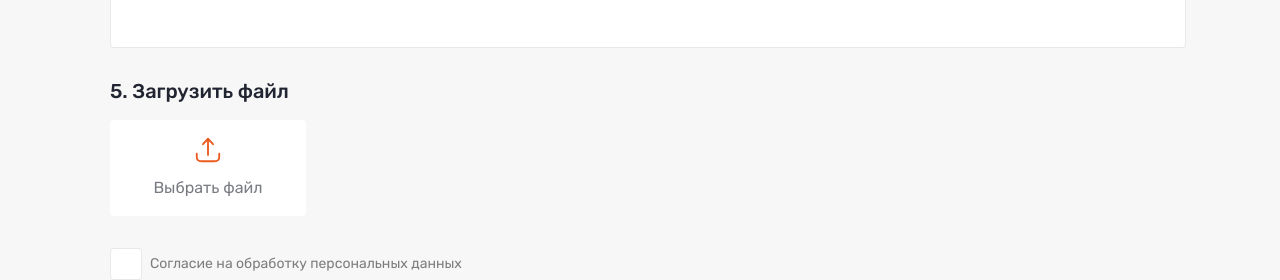
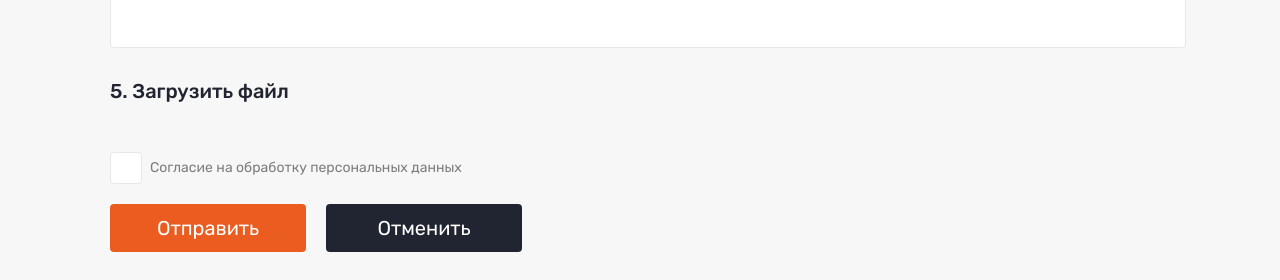
Before and after one commit to Kulishevich/stroymaterialy-project, a Next.js app: page /cooperation/vacancies in a window 1280 px wide. Shown: the part 2220-2500 px from the top of the page. Built offline with nearby package versions, Linux system fonts and the light colour scheme.

Commit message:
fix: fix error from build

```diff
--- a/src/components/masters-club/masters-club-form/MastersClubForm.tsx
+++ b/src/components/masters-club/masters-club-form/MastersClubForm.tsx
@@ -3,7 +3,7 @@ import { Checkbox } from "@/components/ui/checkbox";
 import { Radio } from "@/components/ui/radio";
 import { Select } from "@/components/ui/select";
 import { TextField } from "@/components/ui/text-field";
-import { TextFieldFile } from "@/components/ui/text-field-file";
+// import { TextFieldFile } from "@/components/ui/text-field-file";
 import { Typography } from "@/components/ui/typography";
 import s from "./MastersClubForm.module.scss";
 
@@ -87,7 +87,7 @@ export const MastersClubForm = () => {
           <Typography variant="h4" as="h4">
             5. Загрузить файл
           </Typography>
-          <TextFieldFile />
+          {/* <TextFieldFile setSelectedImage={setImage} /> */}
         </div>
         <div className={s.elem}>
           <div className={s.checkboxContainer}>
--- a/src/components/ui/text-field-file/TextFieldFile.tsx
+++ b/src/components/ui/text-field-file/TextFieldFile.tsx
@@ -5,7 +5,7 @@ import { Button } from "../button/Button";
 import { Typography } from "../typography";
 import { UploadIcon } from "@/assets/icons";
 type Props = {
-  setSelectedImage: (image: File) => void;
+  setSelectedImage: any;
 } & ComponentPropsWithoutRef<"input">;
 
 export const TextFieldFile = ({ setSelectedImage, ...rest }: Props) => {
```
